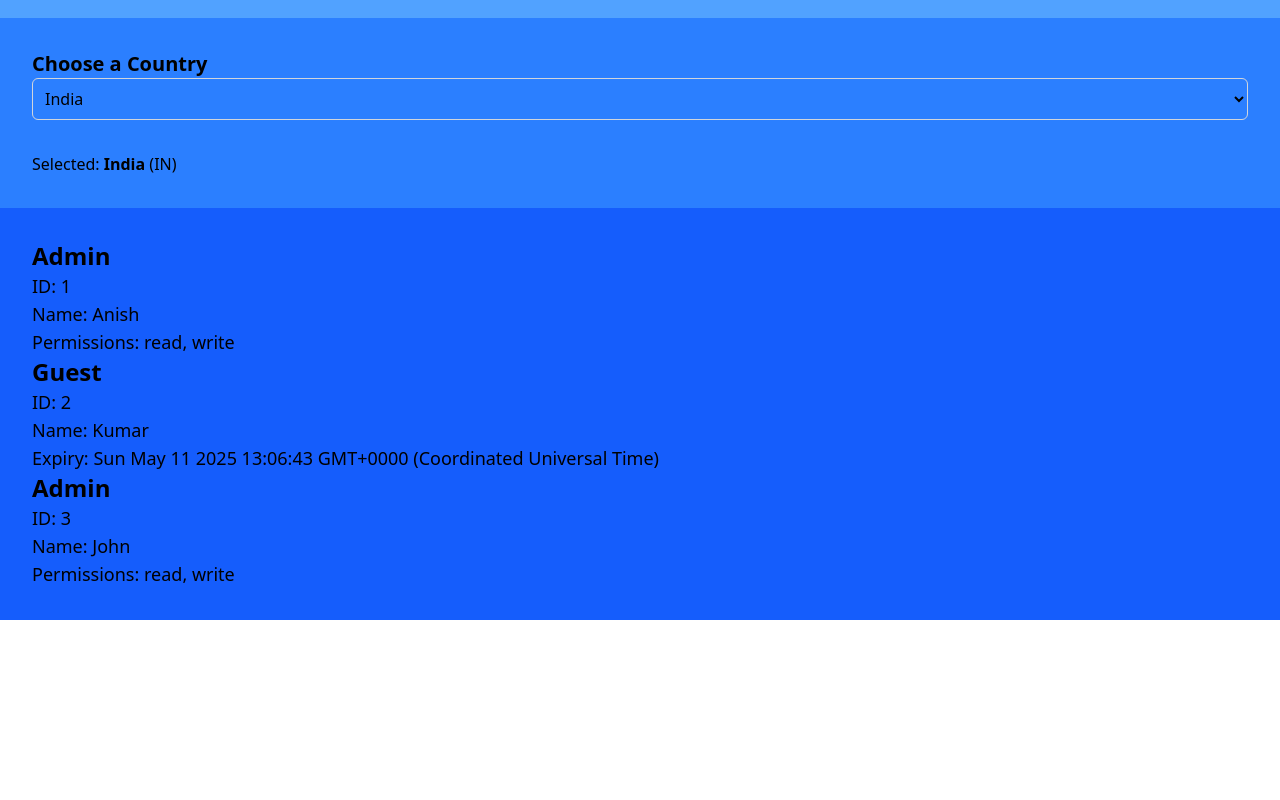
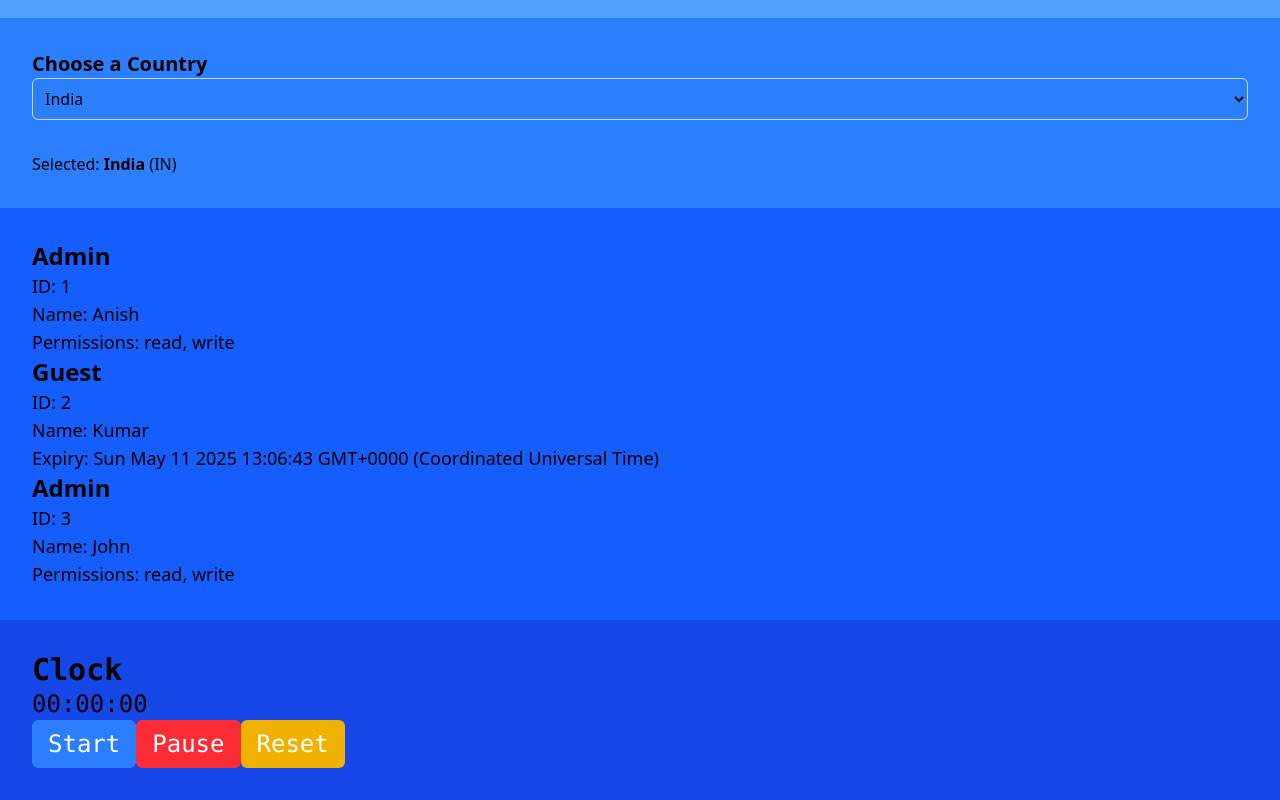
Before and after one commit to ANISH-422004/Next_learning, a React (Vite) app in the folder practise1/: page / in a window 1280 px wide. Shown: the part 1152-1952 px from the top of the page. Before the commit the page ends 1772 px from the top, so only its background shows below. Built offline with nearby package versions, Linux system fonts and the light colour scheme.

Commit message:
Clock Done Using Ref

```diff
--- a/practise1/src/App.tsx
+++ b/practise1/src/App.tsx
@@ -10,6 +10,7 @@ import Select from "./components/Select";
 import Input from "./components/Input";
 import Select2 from "./components/Select2";
 import UserCard from "./components/UserCard";
+import Clock from "./components/Clock";
 
 
 type Country = {
@@ -129,7 +130,11 @@ const App = () => {
     </div>
 
 
+    <div className="p-8 bg-blue-700 w-full">
 
+    <Clock/>
+
+    </div>
 
     </>
 
--- /dev/null
+++ b/practise1/src/components/Clock.tsx
@@ -0,0 +1,109 @@
+import React, { useEffect, useState } from "react";
+
+const formateTime = (sec: number): string => {
+    const hrs = String(Math.floor(sec / 3600)).padStart(2, "0"); // OP Example: 01
+    const min = String(Math.floor((sec % 3600) / 60)).padStart(2, "0"); // OP Example: 01
+    const secStr = String(sec % 60).padStart(2, "0"); // OP Example: 01
+    //Maths : total seconds / 3600 = hours, then round down to get whole number
+    //Maths : total seconds % 3600 = remaining seconds, then divide by 60 to get minutes
+    //Maths : total seconds % 60 = remaining seconds
+
+    return `${hrs}:${min}:${secStr}`;
+}
+
+
+const Clock: React.FC = (): React.ReactElement => {
+
+    const [seconds, setSeconds] = useState<number>(0);
+    const [inRunning, setInRunning] = useState(false);
+    const intervalRef = React.useRef<number | null>(null);
+    // why we useRef here?
+    // because we want to keep track of the interval ID without causing a re-render when it changes.
+    // useRef is a mutable object that persists for the full lifetime of the component.
+    // It doesn't trigger a re-render when its value changes, unlike useState.
+
+    const startClock = () => {
+        if (inRunning) return;
+        intervalRef.current = setInterval(() => {
+            setSeconds((prev) => { return prev + 1 })
+        }, 1000)
+
+        setInRunning(true);
+    }
+
+    const stopClock = () => {
+        if (inRunning) {
+            if (intervalRef.current !== null) {
+                clearInterval(intervalRef.current);
+            }
+            intervalRef.current = null;
+            setInRunning(false);
+        }
+    }
+
+
+    const reset = () => {
+        setSeconds(0)
+        setInRunning(false)
+        clearInterval(intervalRef.current as number)
+        intervalRef.current = null;
+    }
+
+
+
+    return (
+        <div className="text-2xl font-mono">
+            <h1 className="text-3xl font-bold">Clock</h1>
+            <p className="text-2xl font-mono">{formateTime(seconds)}</p>
+            <button
+                className="bg-blue-500 text-white px-4 py-2 rounded-md"
+                onClick={startClock}
+            >
+                Start
+            </button>
+            <button
+                className="bg-red-500 text-white px-4 py-2 rounded-md"
+                onClick={stopClock}
+            >
+                Pause
+
+            </button>
+            <button
+                className="bg-yellow-500 text-white px-4 py-2 rounded-md"
+                onClick={reset}
+            >
+                Reset
+
+            </button>
+
+
+        </div>
+    );
+};
+
+export default Clock;
+
+
+/*
+
+Yes, you're absolutely right! The reason you're using useRef to store the intervalRef here is to avoid creating a new interval function on every render. When you store the interval ID in useRef, it helps persist the value across renders without triggering unnecessary re-renders.
+
+Here's a breakdown of why useRef is the right choice in this case:
+
+Why useRef is used for intervalRef:
+1.useRef creates a mutable object (intervalRef) that persists across renders without causing re-renders when its value changes.
+
+2.You want to keep track of the interval ID across renders, and using useState would cause the component to re-render every time the interval ID changes. This would be inefficient because the setInterval function would be called multiple times unnecessarily.
+
+3.intervalRef.current is mutable, meaning you can assign it the interval ID without causing the component to re-render, and you can also safely access and clear the interval when necessary.
+
+Example of Re-rendering issue:
+If you were to use useState for the interval ID, the state would update every time you set the interval, causing a re-render. This could result in new intervals being created each time, which is not ideal.
+
+In short, using useRef for the interval ID prevents your component from creating new intervals on each render while keeping the value of the interval ID across component lifecycles.
+
+Good job! Keep up the great work with the refactor. Let me know if you need help with anything else!
+
+
+
+*/
```
